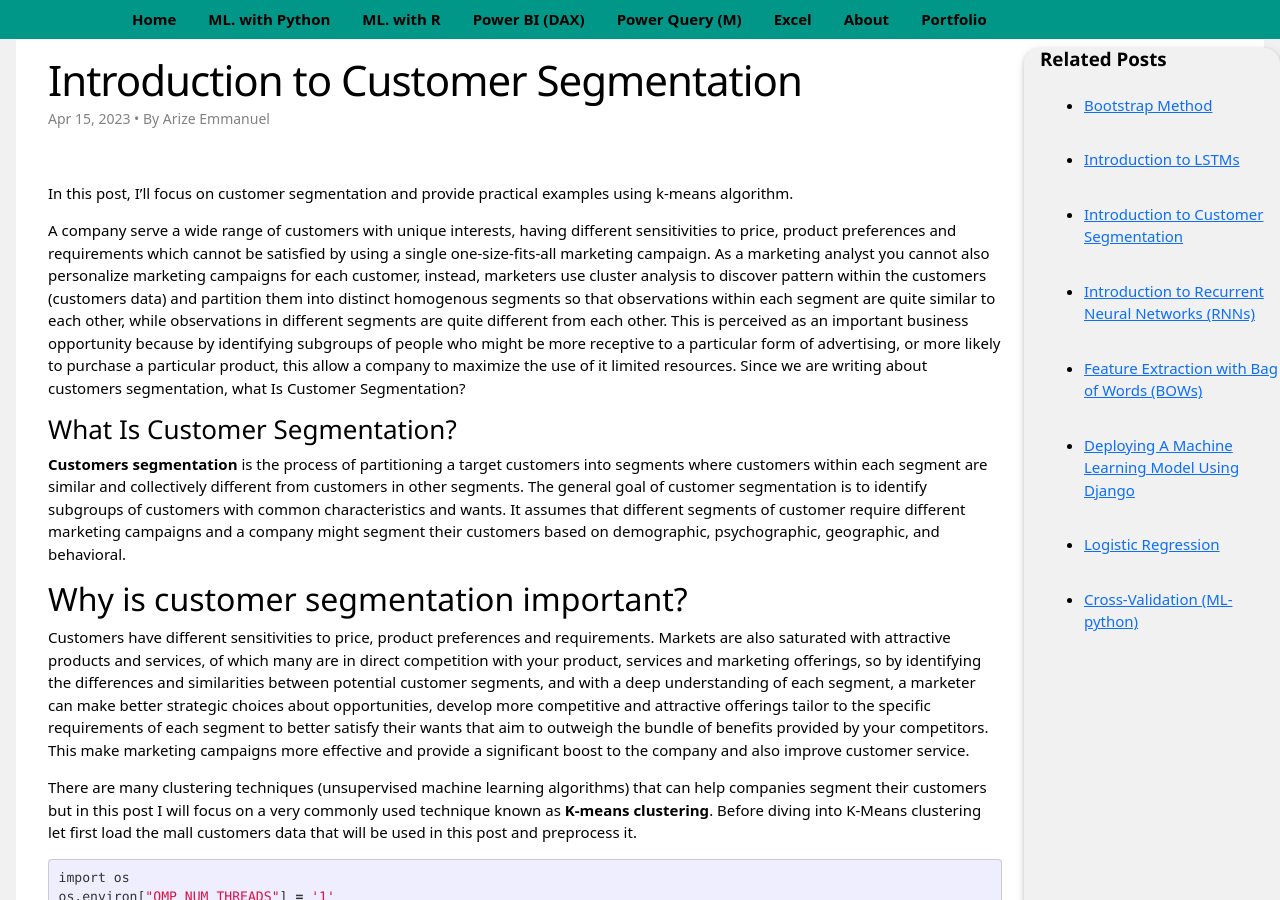
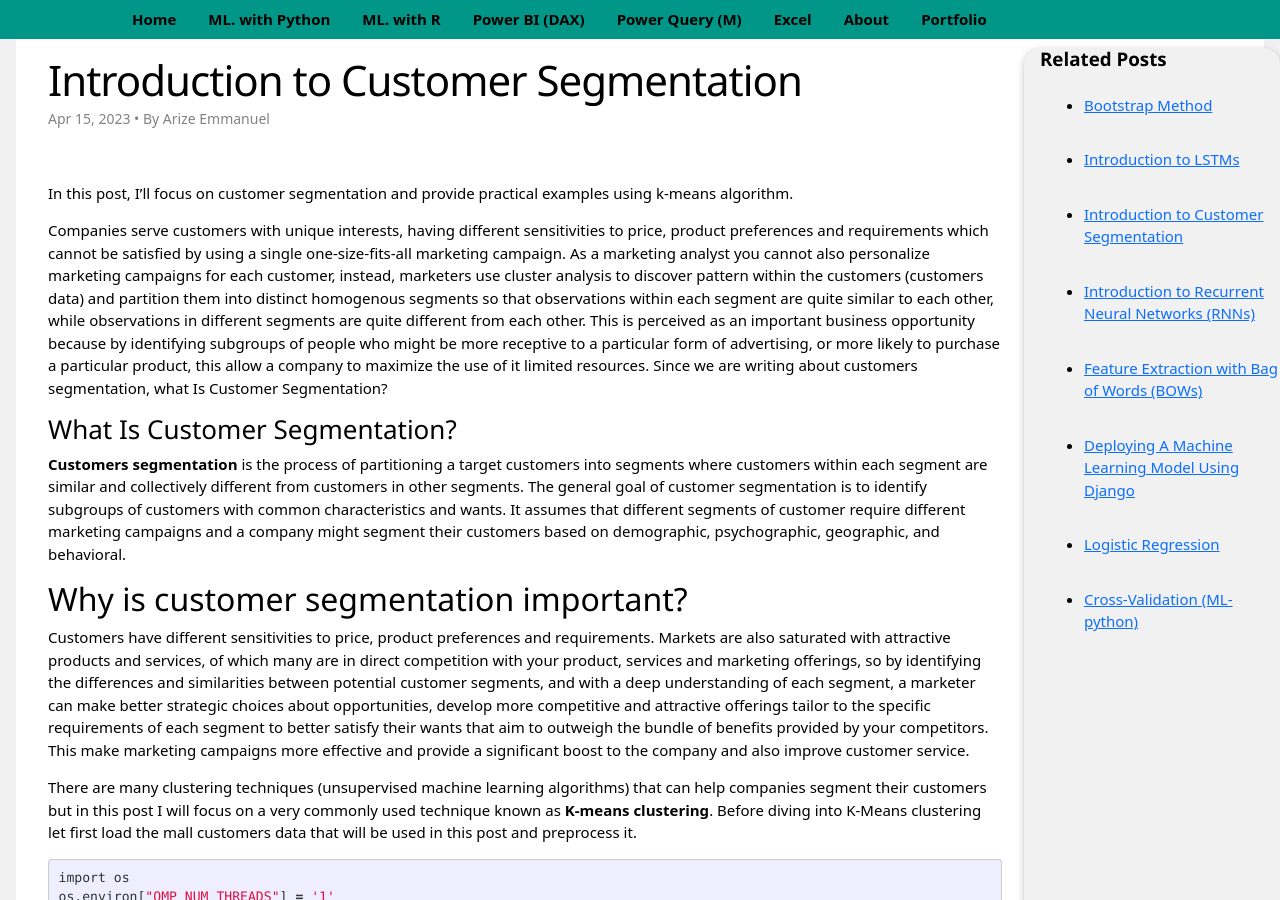
Before and after one commit to emmanuel-arize/arizeblog, a Jekyll site: the page built from machine-learning-python/_posts/2023-04-15-Customers Segment.md, in a window 1280 px wide and 900 px high. Built offline with Jekyll 4.4.1, drawn with Linux system fonts in a browser that asks for light colours; nearby versions of some CDN libraries; some web fonts are replaced; library files that are not in the unit come from our copies.

Commit message:
Update 2023-04-15-Customers Segment.md

```diff
--- a/machine-learning-python/_posts/2023-04-15-Customers Segment.md
+++ b/machine-learning-python/_posts/2023-04-15-Customers Segment.md
@@ -10,7 +10,7 @@ editor_options:
 
 In this post, I’ll focus on customer segmentation and provide practical examples using k-means algorithm.
 
-  A company serve a wide range of customers with unique interests, having different sensitivities to price, product preferences and requirements which cannot be satisfied by using a single one-size-fits-all marketing campaign. As a marketing analyst you cannot also personalize marketing campaigns for each customer, instead, marketers use cluster analysis to discover pattern within the customers (customers data) and partition them into distinct homogenous segments so that observations within each segment are quite similar to each other, while observations in different segments are quite different from each other. This is perceived as an important business opportunity because by identifying subgroups of people who might be more receptive to a particular form of advertising, or more likely to purchase a particular product, this allow a company to maximize the use of it limited resources. Since we are writing about customers segmentation, what Is Customer Segmentation?
+  Companies serve customers with unique interests, having different sensitivities to price, product preferences and requirements which cannot be satisfied by using a single one-size-fits-all marketing campaign. As a marketing analyst you cannot also personalize marketing campaigns for each customer, instead, marketers use cluster analysis to discover pattern within the customers (customers data) and partition them into distinct homogenous segments so that observations within each segment are quite similar to each other, while observations in different segments are quite different from each other. This is perceived as an important business opportunity because by identifying subgroups of people who might be more receptive to a particular form of advertising, or more likely to purchase a particular product, this allow a company to maximize the use of it limited resources. Since we are writing about customers segmentation, what Is Customer Segmentation?
 
 
 
```
